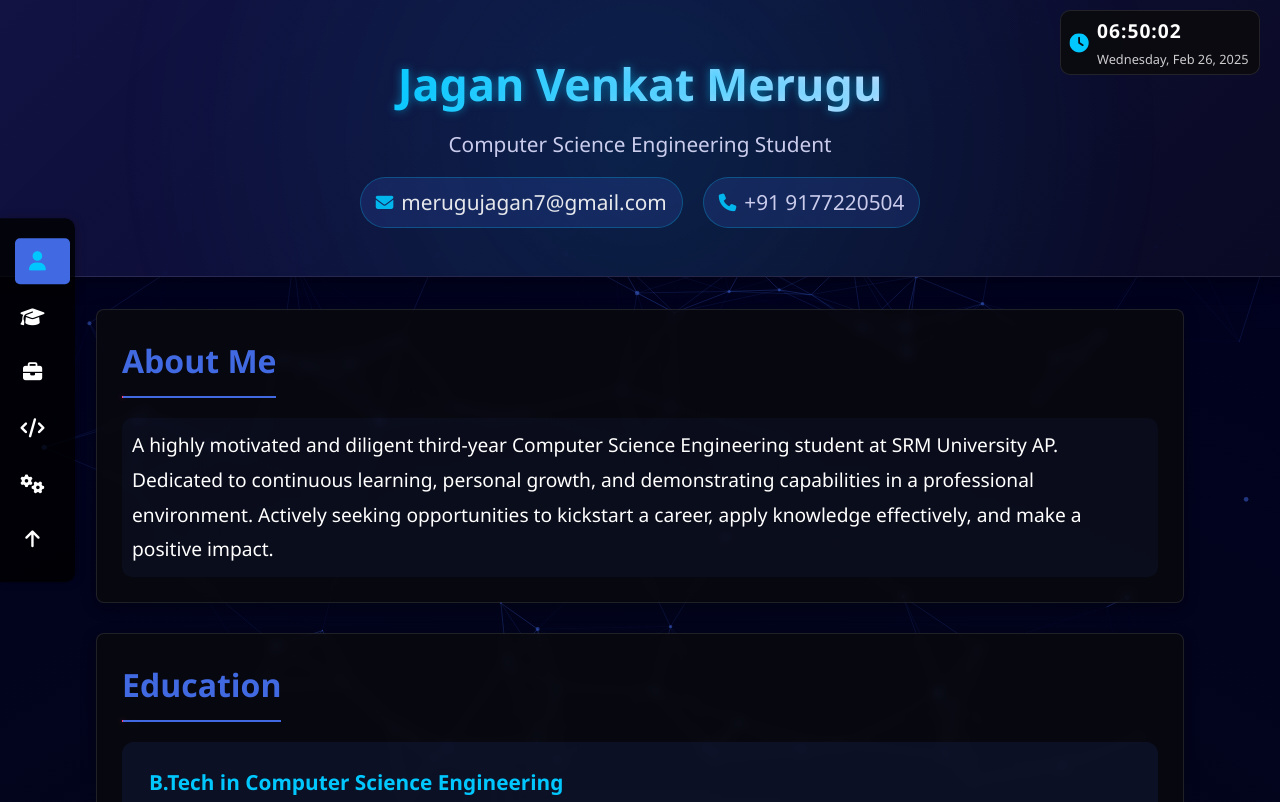
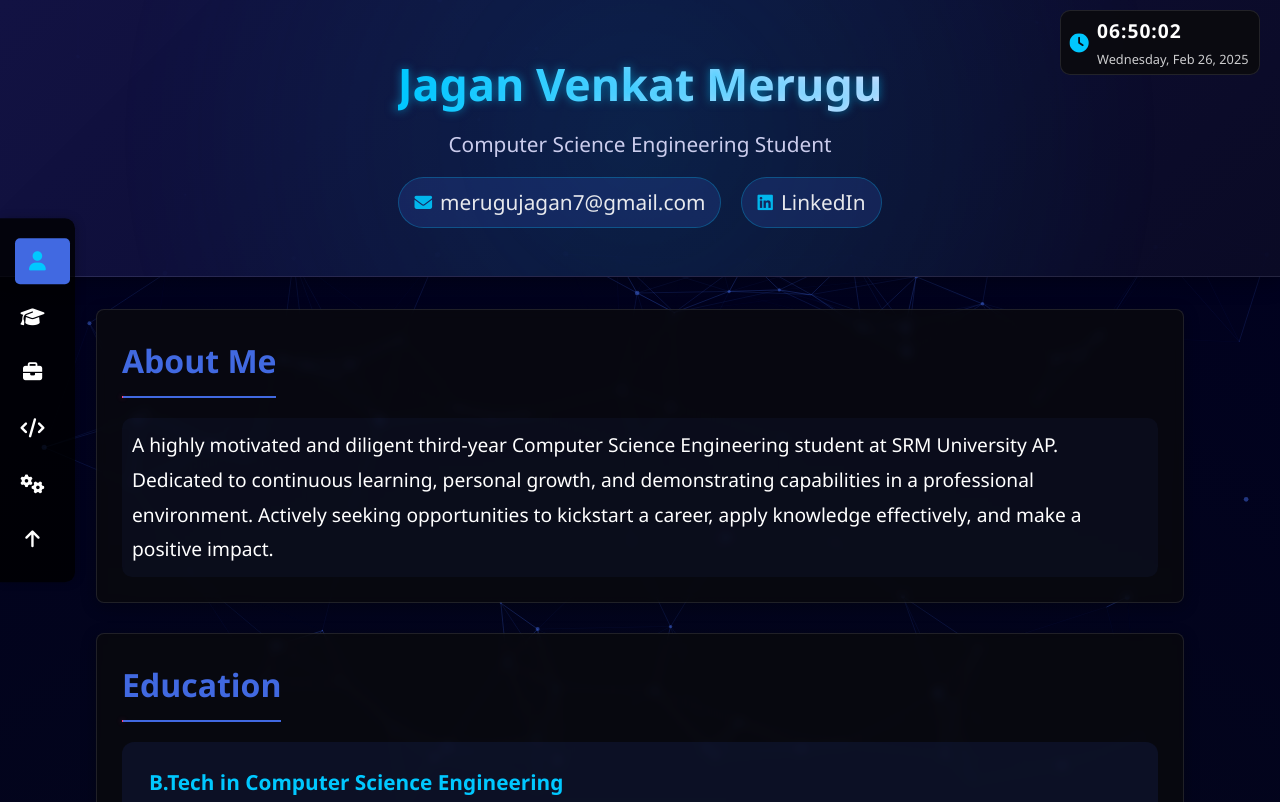
Before and after one commit to venkat4097/Portfolio, a plain HTML site: page index.html in a window 1280 px wide. Shown: the top 802 px of the page. Drawn offline with nearby package versions, Linux system fonts and the light colour scheme; animation ran at ten frames a second.

Commit message:
Update index.html

```diff
--- a/index.html
+++ b/index.html
@@ -65,6 +65,9 @@
     <header>
         <div class="container">
             <div class="profile-section">
+                <!-- <div class="profile-image">
+                    <div style="width:100%; height:100%; background:linear-gradient(135deg, #4169e1, #00c8ff); display:flex; justify-content:center; align-items:center; color:#fff; font-size:2.5rem;"></div>
+                </div> -->
                 <div class="profile-info">
                     <h1>Jagan Venkat Merugu</h1>
                     <p>Computer Science Engineering Student</p>
@@ -72,7 +75,10 @@
                         <p><i class="fas fa-envelope"></i>
                             <a href="mailto:merugujagan7@gmail.com" style="color: white; text-decoration: none;">merugujagan7@gmail.com</a>
                         </p>
-                        <p><i class="fas fa-phone"></i> +91 9177220504</p>
+                        <p>
+                            <i class="fab fa-linkedin"></i>
+                            <a href="https://www.linkedin.com/in/jagan-venkat-merugu-3615a5255" style="color: white; text-decoration: none;">LinkedIn</a>
+                        </p>
                     </div>
                 </div>
             </div>
@@ -216,9 +222,11 @@
 
     <!-- Footer -->
     <footer>
+
+
         <div class="container">
+            <p><i class="fas fa-phone"></i> +91 9177220504</p></div>
             <p>&copy; 2025 Jagan Venkat Merugu. All Rights Reserved.</p>
-        </div>
     </footer>
 
     <!-- Scripts -->
```
